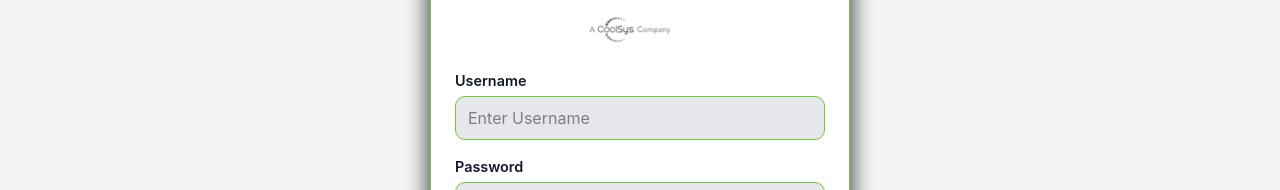
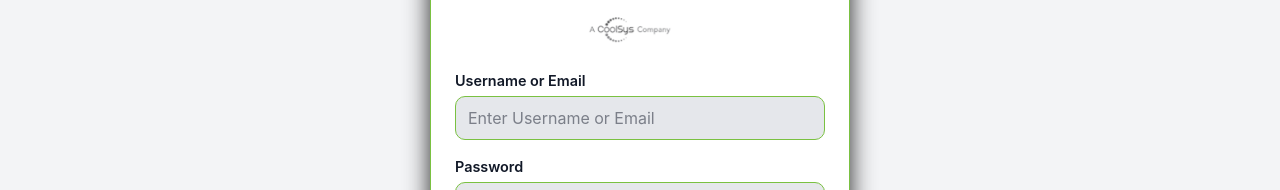
Before and after one commit to tsw-codes/Team1, a React app in the folder frontend/: page /login in a window 1280 px wide. Shown: the part 346-536 px from the top of the page. Built offline with nearby package versions, Linux system fonts and the light colour scheme; no server answers; the HTML template or start-up script is replaced by a standard one.

Commit message:
Added: root path redirects to /login (or /home if signed in) so the deployed site lands on a real page. Added: login field accepts either username or full email. Added: _redirects file for Netlify SPA routing fallback.

```diff
--- a/frontend/src/App.jsx
+++ b/frontend/src/App.jsx
@@ -378,6 +378,11 @@ function App() {
             <AnimatePresence mode='wait' custom={navDirection}>
               <Routes location={location} key={location.pathname}>
                 <Route
+                  path='/'
+                  element={<Navigate to={isLoggedIn ? '/home' : '/login'} replace />}
+                />
+
+                <Route
                   path='/login'
                   element={
                     <PageTransition direction={navDirection}>
--- a/frontend/src/components/LoginPage.jsx
+++ b/frontend/src/components/LoginPage.jsx
@@ -10,14 +10,14 @@ function LoginPage({ loginForm, loginError, onChange, onLogin}) {
 
                 <form className="login-form" onSubmit={onLogin}>
                     <label className="form-group">
-                        <span className="form-label">Username</span>
+                        <span className="form-label">Username or Email</span>
                         <input
                             className="form-input"
                             type="text"
                             name="username"
                             value={loginForm.username}
                             onChange={onChange}
-                            placeholder="Enter Username"
+                            placeholder="Enter Username or Email"
                         />
                     </label>
 
--- a/frontend/src/services/authService.js
+++ b/frontend/src/services/authService.js
@@ -31,7 +31,7 @@ export async function authenticateUser(username, password) {
     return user ? { id: user.id, username: user.username, name: user.name, role: user.role } : null
   }
 
-  const email = `${username}@${EMAIL_DOMAIN}`
+  const email = username.includes('@') ? username : `${username}@${EMAIL_DOMAIN}`
 
   const { data, error } = await supabase.auth.signInWithPassword({
     email,
```
Also changed, not shown: 1 other file (tests, documents, lock files or other folders).
